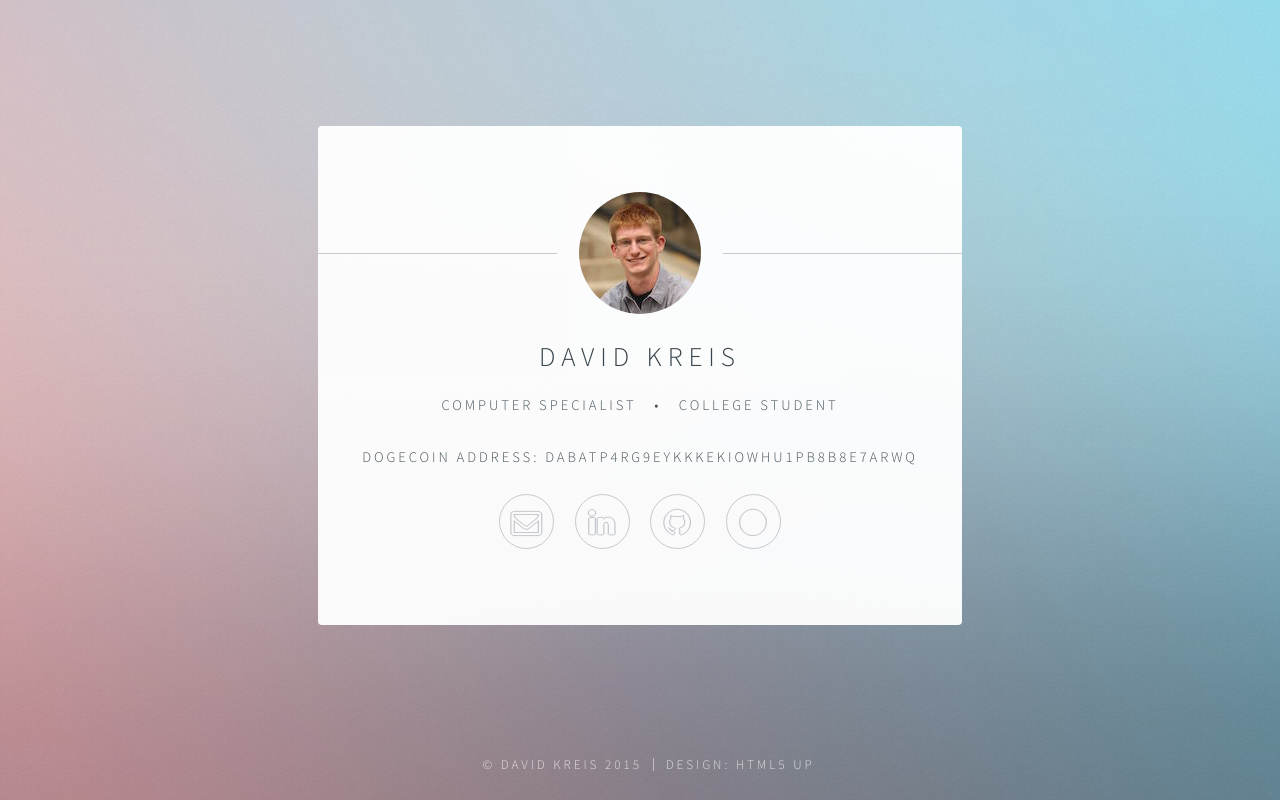
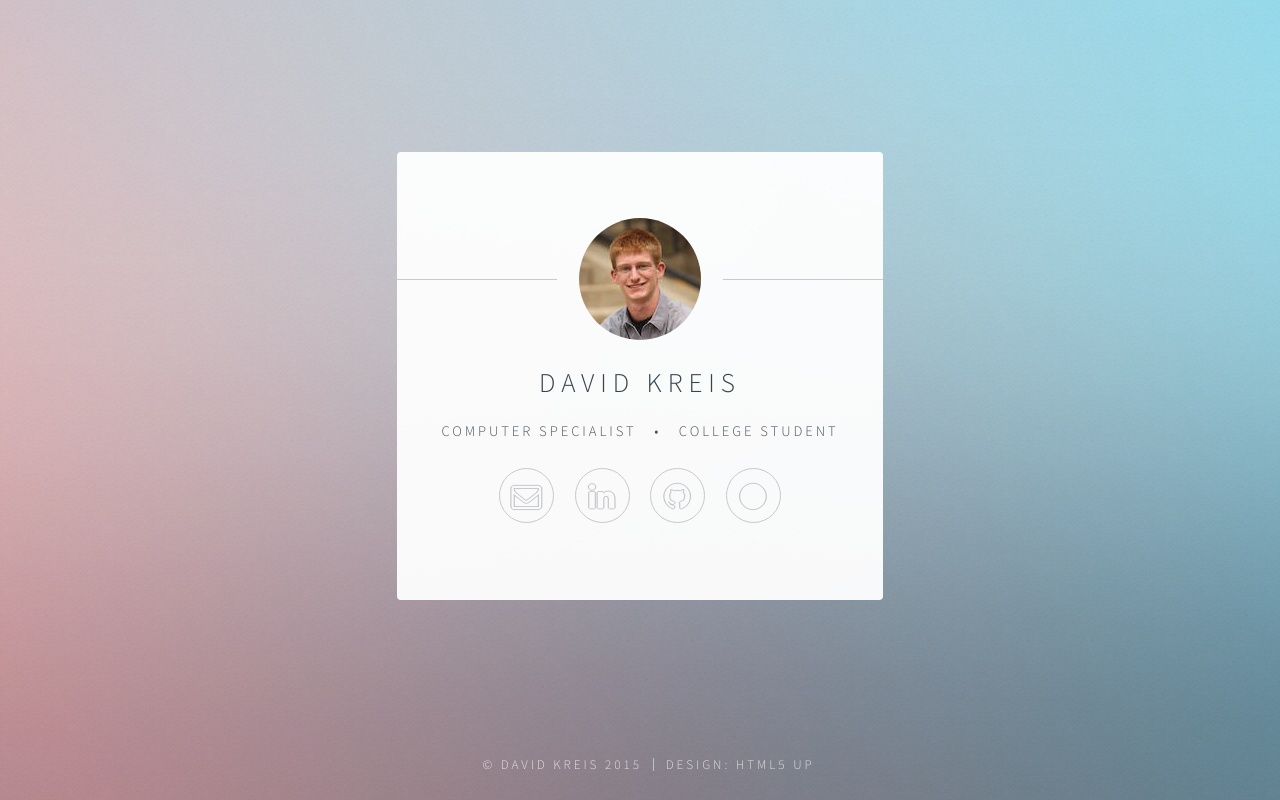
Before and after one commit to kreisdavid/kreisdavid.github.io, a plain HTML site: page index.html in a window 1280 px wide. Drawn offline with Linux system fonts and the light colour scheme.

Commit message:
Took out last change, need to work with

```diff
--- a/index.html
+++ b/index.html
@@ -26,7 +26,6 @@
 							<span class="avatar"><img src="images/daveHeadshot.jpg" alt="" /></span>
 							<h1>David Kreis</h1>
 							<p>Computer Specialist &nbsp; &bull; &nbsp; College Student</p>
-							<p>Dogecoin address: DABatP4Rg9EyKkKEKiowhU1pb8B8E7arwq</p>
 						</header>
 						<!--
 						<hr />
```
